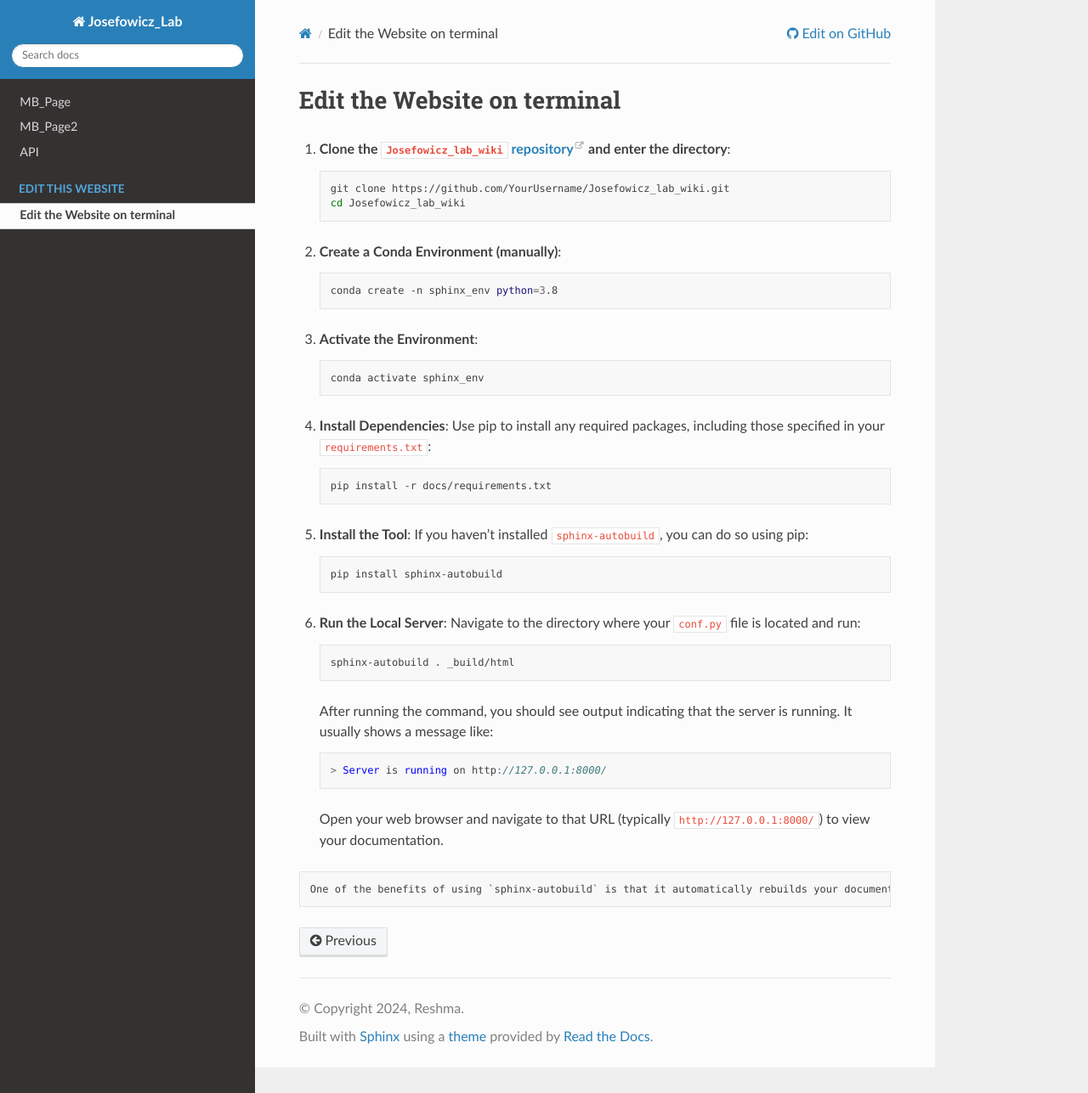
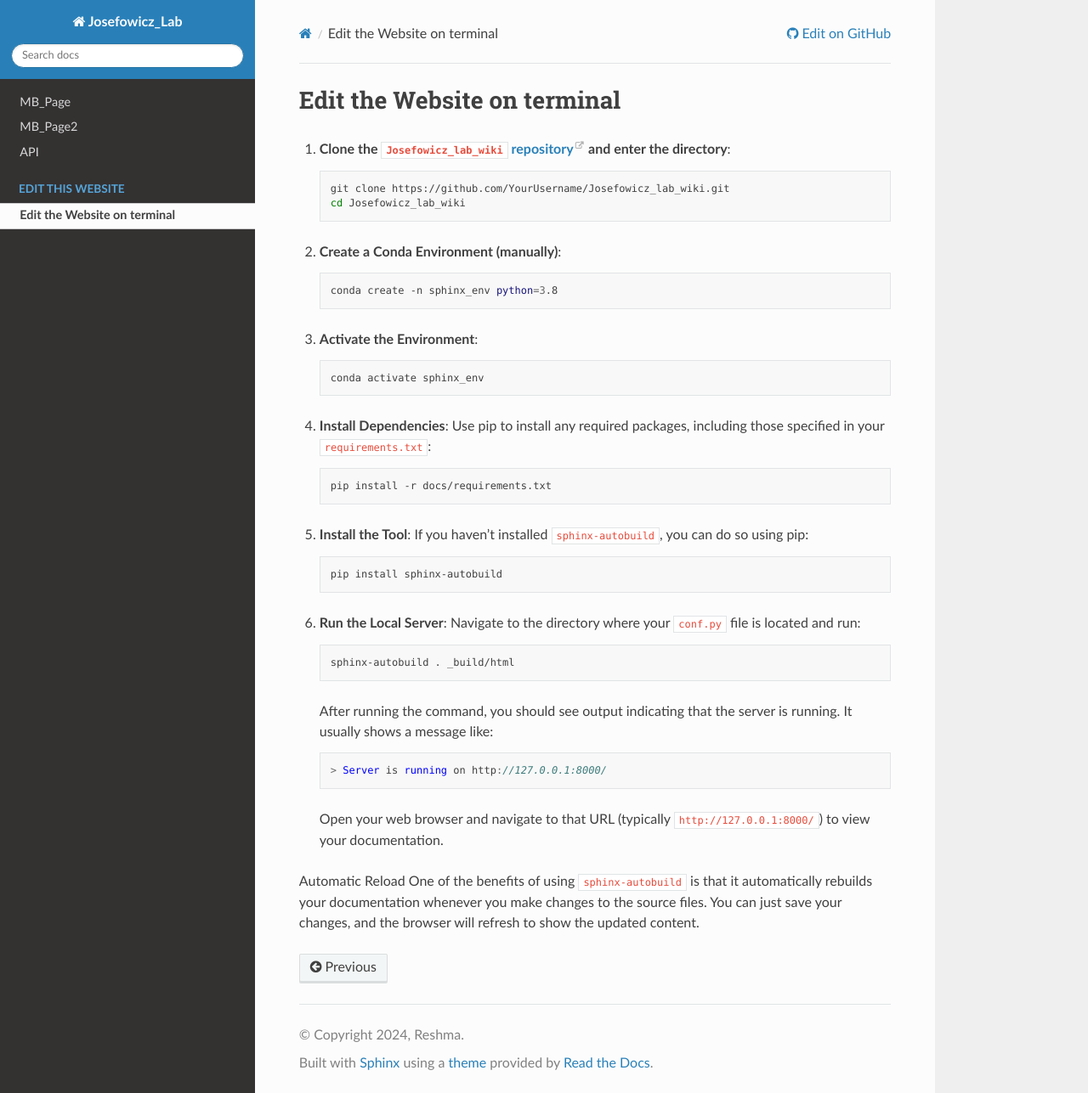
Before and after one commit to ReshmaRamaiah10/Josefowicz_lab_wiki, a Sphinx documentation site: the page built from docs/source/usage.md, in a window 1280 px wide and 1287 px high. Shown: the whole window at 85% size. Built offline with Sphinx 7.4.7 and the Read the Docs theme 3.1.0, drawn with Linux system fonts in a browser that asks for light colours.

Commit message:
Update usage.md

````diff
--- a/docs/source/usage.md
+++ b/docs/source/usage.md
@@ -39,5 +39,5 @@
    ```
    Open your web browser and navigate to that URL (typically `http://127.0.0.1:8000/`) to view your documentation.
 
-```{Automatic Reload}
+Automatic Reload
 One of the benefits of using `sphinx-autobuild` is that it automatically rebuilds your documentation whenever you make changes to the source files. You can just save your changes, and the browser will refresh to show the updated content.
````
